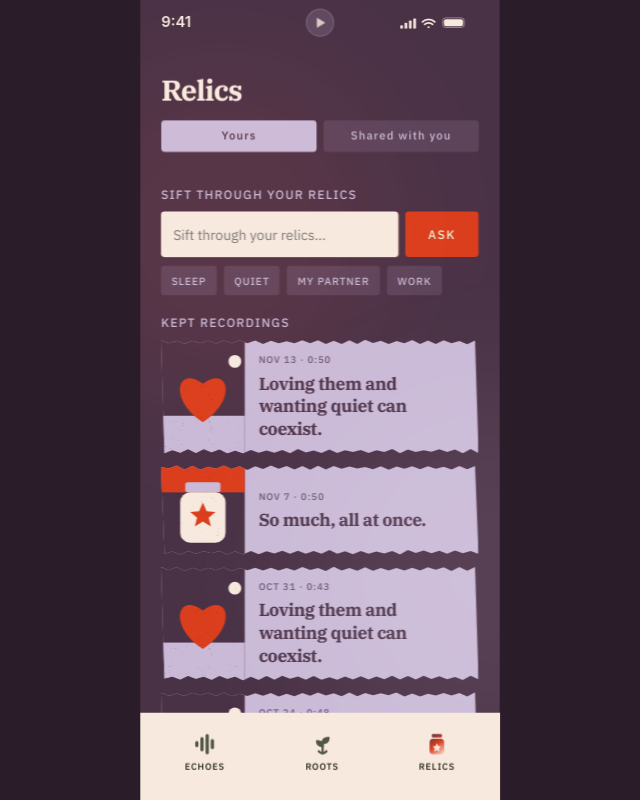
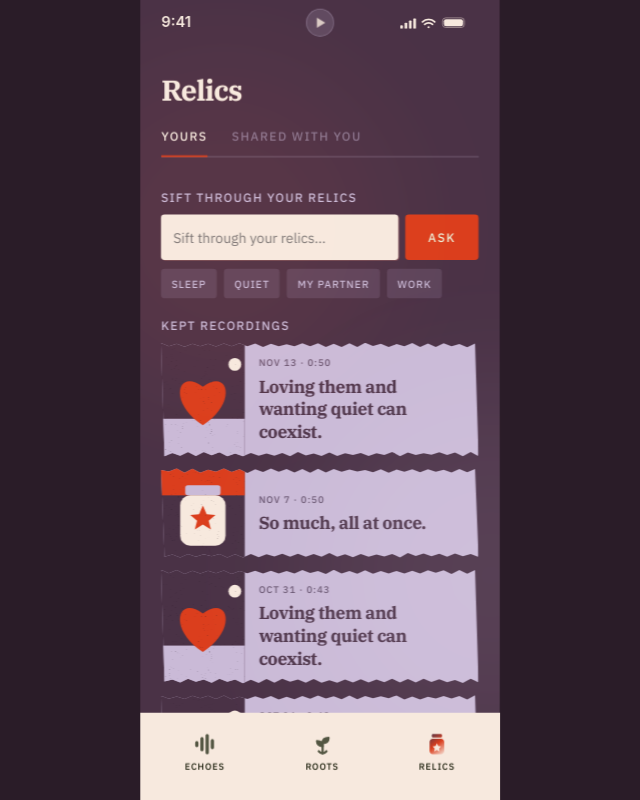
Before and after one commit to smule-2000/Exhale, a plain HTML site: page index.html in a window 1280 px wide. Both pictures are taken after a click on the button "RELICS". Shown: the whole page, without its empty margins (320-960 px from the left). Drawn offline with Linux system fonts and the light colour scheme.

Commit message:
Relics: underline tabs for Yours / Shared with you
Co-Authored-By: Claude Sonnet 5.5 <noreply@anthropic.com>
Claude-Session: https://claude.ai/code/session_01XfjWuEmjn2depEiEUukhp9

```diff
--- a/index.html
+++ b/index.html
@@ -312,6 +312,9 @@ textarea{font:400 16px/23px var(--sans);color:#3e3e3e}
 #recLive:empty::before{content:attr(data-ph);color:rgba(202,186,215,.6)}
 #recLive:focus{border-color:var(--lav);background:rgba(202,186,215,.18)}
 
+.ptabs{position:absolute;left:24px;top:136px;width:364px;height:44px;display:flex;gap:28px;border-bottom:1px solid rgba(202,186,215,.3)}
+.ptabs button{height:44px;padding:0 0 2px;font:500 14px/20px var(--sans);letter-spacing:.11em;text-transform:uppercase;color:rgba(202,186,215,.5);border-bottom:2px solid transparent;margin-bottom:-1px;background:none;box-shadow:none!important;transition:none!important}
+.ptabs button[aria-pressed=true]{color:var(--alb,#F7E9DE);border-bottom-color:var(--cinnabar,#DB3E1D)}
 .a2tabs{display:flex;gap:20px;height:20px}
 .a2tabs button{font:500 12px/16px var(--sans);letter-spacing:.11em;text-transform:uppercase;color:rgba(202,186,215,.5);padding:0 0 4px;border-bottom:1.5px solid transparent}
 .a2tabs button.on{color:var(--lav);border-bottom-color:var(--lav)}
@@ -492,8 +495,8 @@ textarea{font:400 16px/23px var(--sans);color:#3e3e3e}
 <!-- ========== 9. RELICS ========== -->
 <section class="scr" id="relics" aria-label="Relics">
   <h1 class="t serif" style="left:24px;top:84px;width:364px;font-size:33px;line-height:38px">Relics</h1>
-  <div class="seg" id="relSeg" role="group" aria-label="Relics"><button data-t="mine">Yours</button><button data-t="shared">Shared with you</button></div>
-  <div class="scroll" id="relList" style="top:192px;height:625px;padding-bottom:28px"></div>
+  <div class="ptabs" id="relSeg" role="group" aria-label="Relics"><button data-t="mine">Yours</button><button data-t="shared">Shared with you</button></div>
+  <div class="scroll" id="relList" style="top:196px;height:621px;padding-bottom:28px"></div>
 </section>
 
 <section class="scr" id="mem" aria-label="A memory for you">
```
